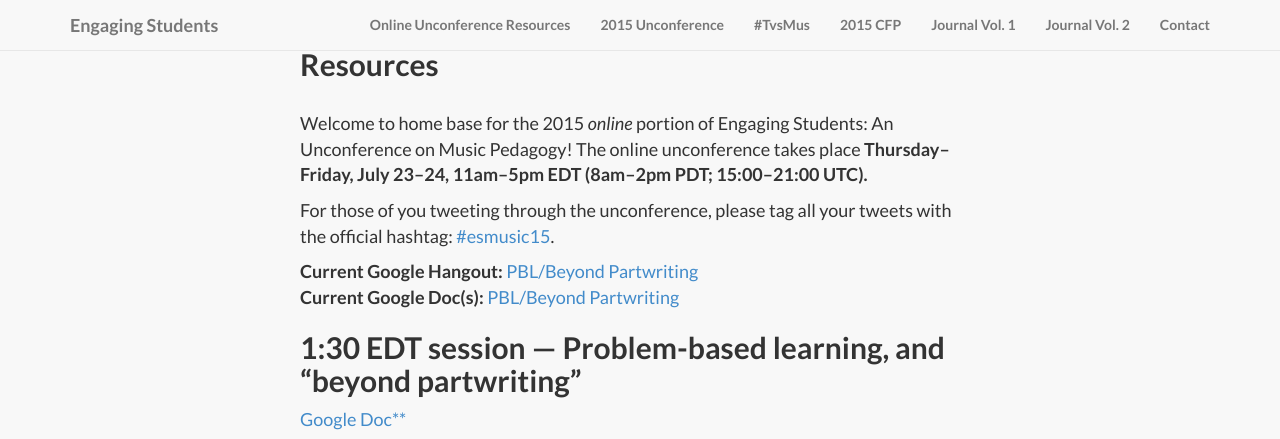
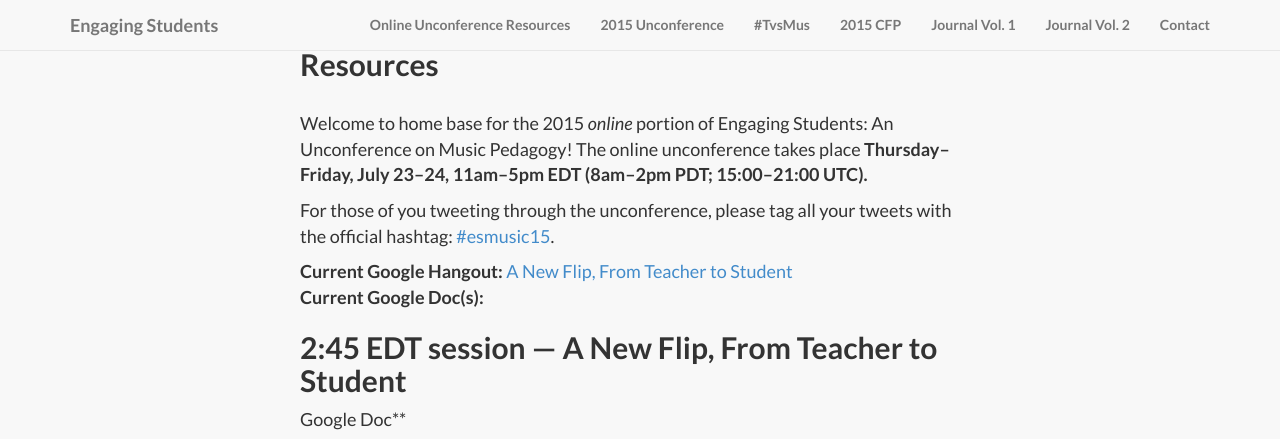
Before and after one commit to flipcamp/flipcamp.github.io, a Jekyll site: the page built from unconference2015.md, in a window 1280 px wide and 900 px high, scrolled down 863 px, cut to the strip 0-439 px from the top of the window. Built offline with Jekyll 4.4.1, drawn with Linux system fonts in a browser that asks for light colours; nearby versions of some CDN libraries; library files that are not in the unit come from our copies.

Commit message:
session 3

```diff
--- a/unconference2015.md
+++ b/unconference2015.md
@@ -8,18 +8,20 @@ Welcome to home base for the 2015 *online* portion of Engaging Students: An Unco
 
 For those of you tweeting through the unconference, please tag all your tweets with the official hashtag: [#esmusic15](https://twitter.com/search?q=%23esmusic15&src=typd&vertical=default&f=tweets).
 
-**Current Google Hangout:** [PBL/Beyond Partwriting](https://plus.google.com/hangouts/_/hoaevent/AP36tYciZtdGOqCkcgKbh1jrpV9xSCcBvZa0tLUYqdpQV2t70BunBA)
-**Current Google Doc(s):** [PBL/Beyond Partwriting](https://docs.google.com/document/d/1i9SOLMbtEFPMBg2_cj6V8gVYWtPvxPf3p8-74D6WNrk/edit?usp=sharing)
+**Current Google Hangout:** [A New Flip, From Teacher to Student](https://plus.google.com/hangouts/_/hoaevent/AP36tYfagJAM_XvwcskE5-PBs95umLML5mpngIwhfMyoiQC9_Zehag)
+**Current Google Doc(s):**
 
-## 1:30 EDT session — Problem-based learning, and "beyond partwriting"
+## 2:45 EDT session — A New Flip, From Teacher to Student
 
-[Google Doc**](https://docs.google.com/document/d/1i9SOLMbtEFPMBg2_cj6V8gVYWtPvxPf3p8-74D6WNrk/edit?usp=sharing)
+Google Doc**
 
-<iframe width="420" height="315" src="http://www.youtube.com/embed/vp3m3nsmdQ4" frameborder="0" allowfullscreen></iframe>
+<div class="center-video">
+<iframe width="420" height="315" src="http://www.youtube.com/embed/MwDi0YazrmY" frameborder="0" allowfullscreen></iframe>
+</div>
 
-[Participate in discussion](https://plus.google.com/hangouts/_/hoaevent/AP36tYciZtdGOqCkcgKbh1jrpV9xSCcBvZa0tLUYqdpQV2t70BunBA)
+[Participate in discussion](https://plus.google.com/hangouts/_/hoaevent/AP36tYfagJAM_XvwcskE5-PBs95umLML5mpngIwhfMyoiQC9_Zehag)
 
-[Watch on YouTube](http://youtu.be/vp3m3nsmdQ4)
+[Watch on YouTube](http://youtu.be/MwDi0YazrmY)
 
 ## 12:15 EDT session — developing supplemental materials for Open Music Theory
 
```
